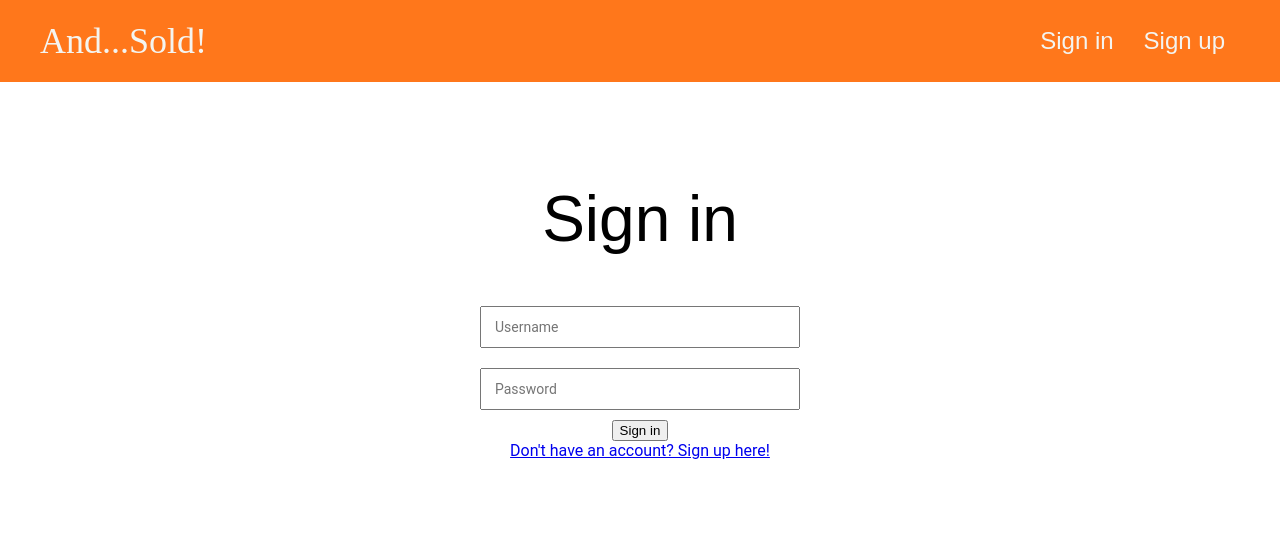
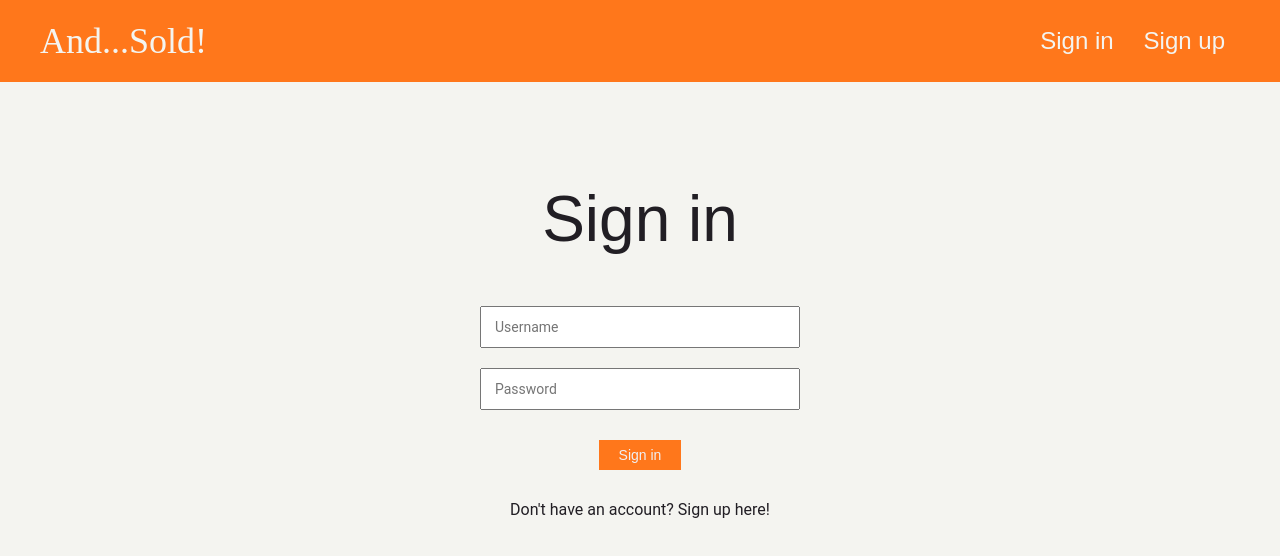
Before and after one commit to mx32000/and-sold, a React (Create React App) app in the folder client/: page /signin in a window 1280 px wide. Shown: the top 556 px of the page. Built offline with nearby package versions, Linux system fonts and the light colour scheme; a web font is replaced by a local one.

Commit message:
button component, background/text color defaults, sign in margins

```diff
--- a/client/src/App.css
+++ b/client/src/App.css
@@ -6,6 +6,8 @@
 body {
   margin: 0;
   font-family: 'Roboto', sans-serif;
+  background-color: #F4F4F0;
+  color: #211E24;
 }
 
 input, textarea {
--- /dev/null
+++ b/client/src/assets/components/Button.css
@@ -0,0 +1,9 @@
+.button {
+  background: none;
+  border: none;
+  background-color: #ff771b;
+  color: #f0f0f4;
+  padding: 7px 20px;
+  cursor: pointer;
+  font-size: 14px;
+}
--- a/client/src/assets/screens/SignIn.css
+++ b/client/src/assets/screens/SignIn.css
@@ -15,3 +15,12 @@
   width: 25%;
   margin: 10px;
 }
+
+#sign-in .button {
+  margin: 20px 0 30px 0;
+}
+
+#sign-in a {
+  color: #211E24;
+  text-decoration: none;
+}
--- /dev/null
+++ b/client/src/components/Button.jsx
@@ -0,0 +1,7 @@
+import "../assets/components/Button.css"
+
+export default function Button(props) {
+  return(
+    <button className="button">{props.text}</button>
+  )
+}
--- a/client/src/index.css
+++ b/client/src/index.css
@@ -1,6 +1,4 @@
 body {
-  margin: 0;
-  font-family: 'Roboto', sans-serif;
   -webkit-font-smoothing: antialiased;
   -moz-osx-font-smoothing: grayscale;
 }
@@ -9,9 +7,3 @@ code {
   font-family: source-code-pro, Menlo, Monaco, Consolas, 'Courier New',
     monospace;
 }
-
-input, textarea {
-  font-family: 'Roboto', sans-serif;
-  font-size: 14px;
-  padding: 11px 13px;
-}
--- a/client/src/screens/SignIn.jsx
+++ b/client/src/screens/SignIn.jsx
@@ -1,5 +1,6 @@
 import { useState } from "react"
 import { Link } from "react-router-dom";
+import Button from "../components/Button";
 import "../assets/screens/SignIn.css";
 
 export default function SignIn(props) {
@@ -37,7 +38,7 @@ export default function SignIn(props) {
         placeholder="Password"
         onChange={handleChange}
       />
-      <button>Sign in</button>
+      <Button text="Sign in" />
       <Link to="/signup">Don't have an account? Sign up here!</Link>
     </form>
   )
```
